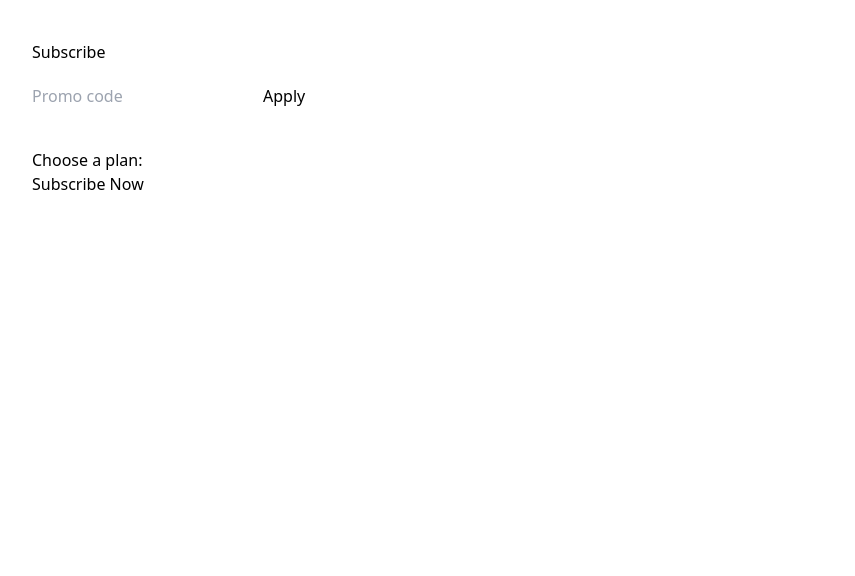
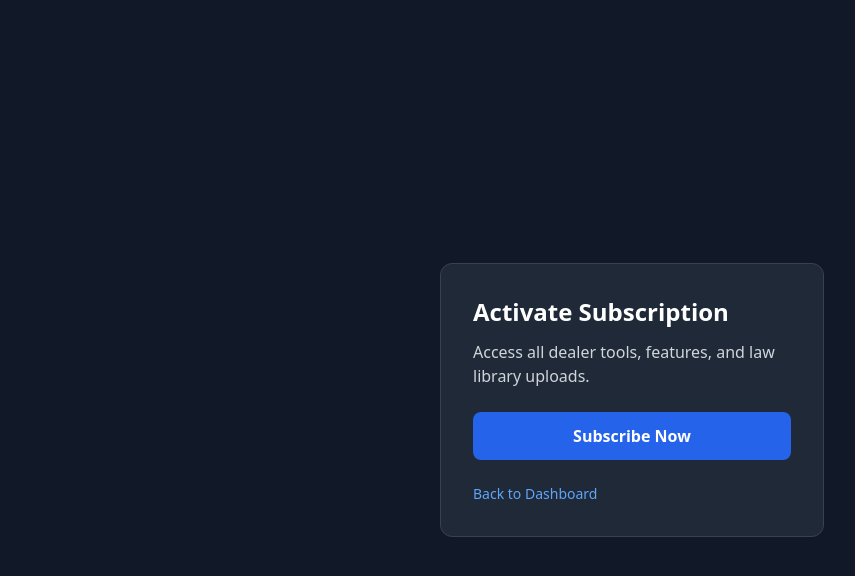
Before and after one commit to brettkues/cardealer-ai, a Next.js app: page /subscribe in a window 1280 px wide. Shown: the top 576 px of the page, without its empty margins (8-863 px from the left). Built offline with nearby package versions, Linux system fonts and the light colour scheme; no server answers; sample sign-in values are in the browser's storage.

Commit message:
Update page.js

```diff
--- a/app/subscribe/page.js
+++ b/app/subscribe/page.js
@@ -1,80 +1,97 @@
 "use client";
 
-import { useState } from "react";
+import { useEffect, useState } from "react";
+import { useRouter } from "next/navigation";
+
+import { getApps, initializeApp } from "firebase/app";
+import { getAuth, onAuthStateChanged } from "firebase/auth";
+
+// Firebase config
+const firebaseConfig = {
+  apiKey: process.env.NEXT_PUBLIC_FIREBASE_API_KEY,
+  authDomain: process.env.NEXT_PUBLIC_FIREBASE_AUTH_DOMAIN,
+  projectId: process.env.NEXT_PUBLIC_FIREBASE_PROJECT_ID,
+  storageBucket: process.env.NEXT_PUBLIC_FIREBASE_STORAGE_BUCKET,
+};
+
+if (!getApps().length) initializeApp(firebaseConfig);
+
+const auth = getAuth();
 
 export default function SubscribePage() {
+  const router = useRouter();
+
+  const [uid, setUid] = useState(null);
   const [loading, setLoading] = useState(false);
-  const [promo, setPromo] = useState("");
-  const [promoResult, setPromoResult] = useState(null);
+  const [message, setMessage] = useState("");
 
-  async function applyPromo() {
-    setPromoResult(null);
+  // Get logged-in user
+  useEffect(() => {
+    const unsub = onAuthStateChanged(auth, (user) => {
+      if (!user) router.push("/login");
+      else setUid(user.uid);
+    });
+    return () => unsub();
+  }, [router]);
 
-    const res = await fetch("/api/promo", {
+  async function startSubscription() {
+    if (!uid) return;
+
+    setLoading(true);
+    setMessage("");
+
+    try {
+      const res = await fetch("/api/create-checkout-session", {
         method: "POST",
-      body: JSON.stringify({ code: promo }),
+        body: JSON.stringify({
+          uid,
+          priceId: process.env.NEXT_PUBLIC_STRIPE_PRICE_ID,
+        }),
       });
 
       const data = await res.json();
-    setPromoResult(data);
+      if (!res.ok) throw new Error(data.error || "Failed to start session");
+
+      window.location.href = data.url; // redirect to Stripe
+    } catch (err) {
+      setMessage("Error: " + err.message);
+      setLoading(false);
+    }
   }
 
-  async function startCheckout(priceId) {
-    setLoading(true);
-
-    const uid = localStorage.getItem("uid");
   if (!uid) {
-      alert("You must be logged in.");
-      setLoading(false);
-      return;
-    }
-
-    const res = await fetch("/api/create-checkout-session", {
-      method: "POST",
-      body: JSON.stringify({ uid, priceId }),
-    });
-
-    const data = await res.json();
-
-    if (data.url) {
-      window.location.href = data.url;
-    } else {
-      alert("Error: " + data.error);
-    }
-
-    setLoading(false);
+    return (
+      <div className="h-screen bg-gray-900 text-white flex justify-center items-center">
+        Checking login…
+      </div>
+    );
   }
 
   return (
-    <div style={{ padding: 40 }}>
-      <h1>Subscribe</h1>
+    <div className="min-h-screen bg-gray-900 text-white flex justify-center items-center">
+      <div className="bg-gray-800 p-8 rounded-xl border border-gray-700 w-96">
+        <h1 className="text-2xl font-bold mb-3">Activate Subscription</h1>
 
-      <div style={{ marginTop: 20 }}>
-        <input
-          type="text"
-          placeholder="Promo code"
-          value={promo}
-          onChange={(e) => setPromo(e.target.value)}
-        />
-        <button onClick={applyPromo}>Apply</button>
-
-        {promoResult && (
-          <p>
-            {promoResult.valid
-              ? `Promo applied! Discount: ${promoResult.discount}%`
-              : promoResult.message}
+        <p className="text-gray-300 mb-6">
+          Access all dealer tools, features, and law library uploads.
         </p>
-        )}
-      </div>
-
-      <h2 style={{ marginTop: 40 }}>Choose a plan:</h2>
 
         <button
+          onClick={startSubscription}
           disabled={loading}
-        onClick={() => startCheckout(process.env.NEXT_PUBLIC_PRICE_ID)}
+          className="w-full bg-blue-600 hover:bg-blue-500 py-3 rounded-lg font-semibold"
         >
-        Subscribe Now
+          {loading ? "Redirecting…" : "Subscribe Now"}
         </button>
+
+        {message && (
+          <p className="text-red-400 text-sm mt-4 whitespace-pre-line">{message}</p>
+        )}
+
+        <p className="text-sm text-gray-400 mt-6">
+          <a href="/dashboard" className="text-blue-400">Back to Dashboard</a>
+        </p>
+      </div>
     </div>
   );
 }
```
Lines whose indentation alone changed are shown as unchanged.
